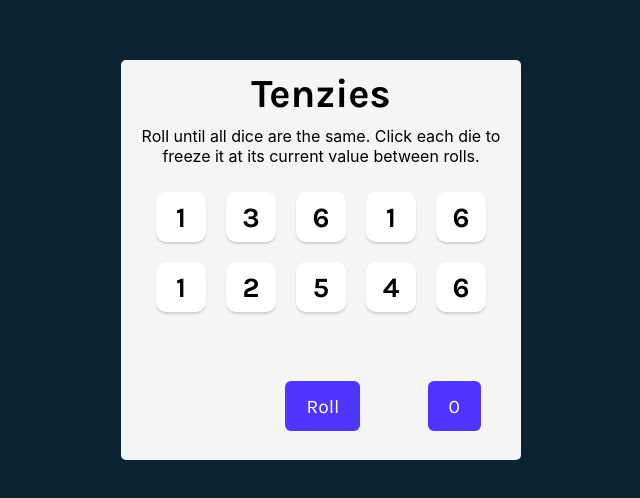
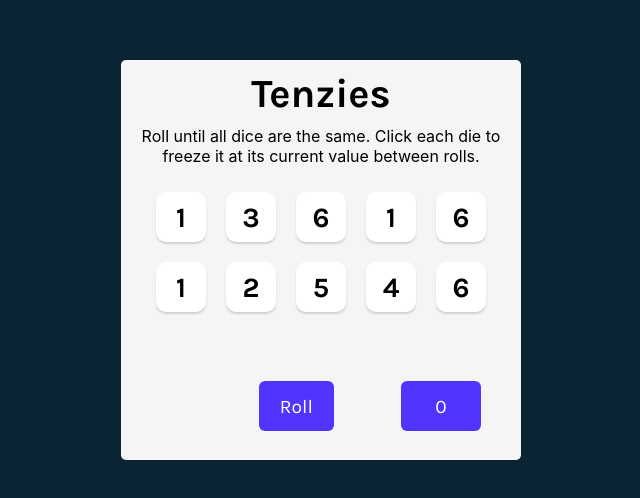
Before and after one commit to Holl4444/Tenzies, a React (Vite) app in the folder Tenzies/: page / in a window 1280 px wide. Shown: the part 140-638 px from the top of the page, without its empty margins (319-959 px from the left). Built offline with nearby package versions, Linux system fonts and the light colour scheme.

Commit message:
Stabilise Counter width

```diff
--- a/Tenzies/src/index.css
+++ b/Tenzies/src/index.css
@@ -92,6 +92,7 @@ button.roll-dice,
   display: flex;
   align-items: center;
   justify-content: center;
+  min-width: 5rem;
 }
 
 .sr-only {
```
